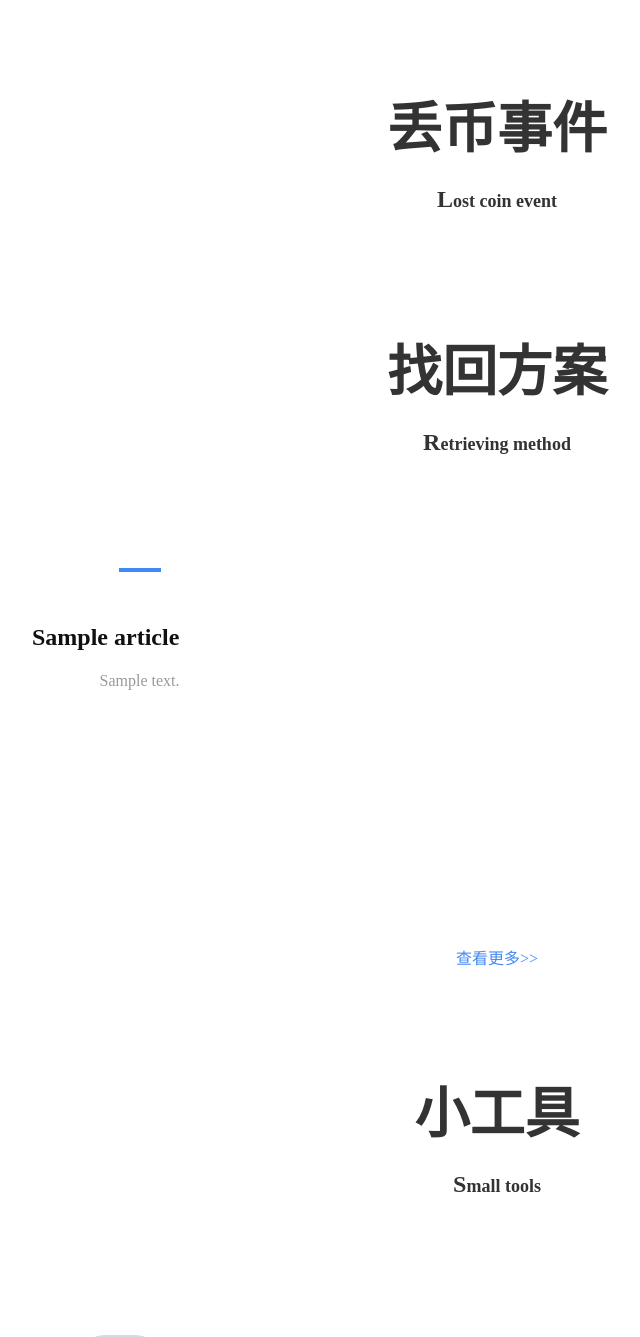
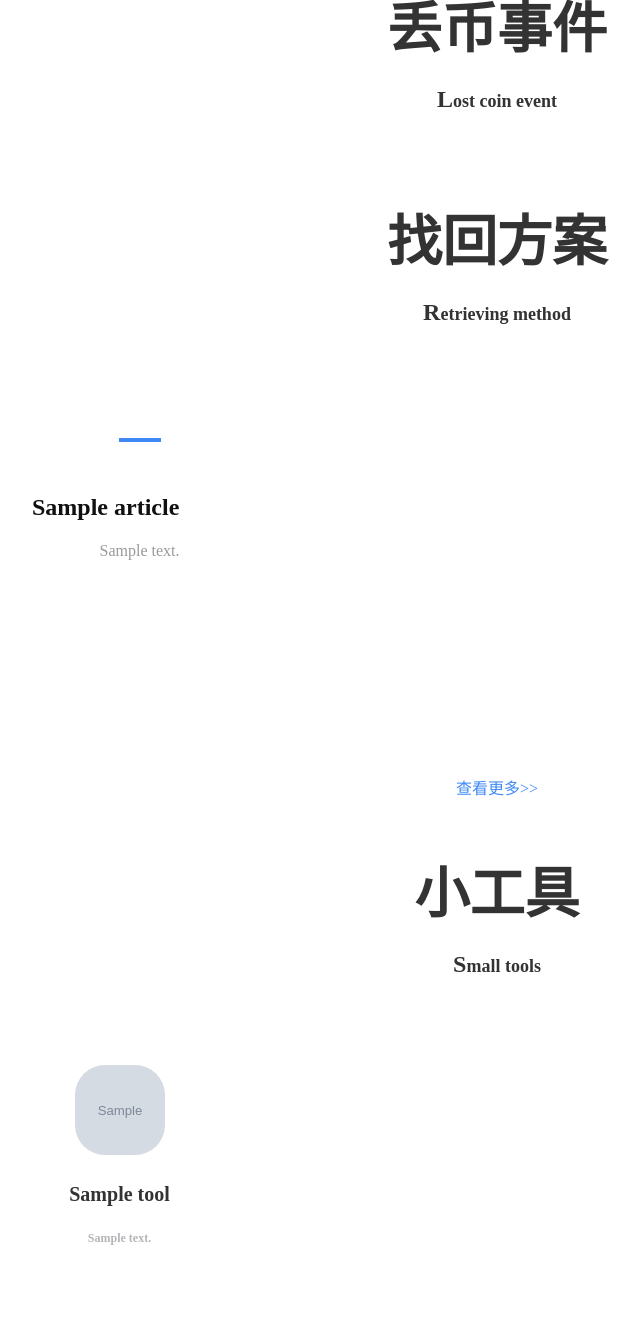
Before and after one commit to guoshijiang/scoinfamily, a Django app: page / in a window 1280 px wide; the page is wider, and only the part inside the window is pictured. Shown: the part 730-2067 px from the top of that part, without its empty margins (143-783 px from the left). Run offline with Django 3.2, Linux system fonts and the light colour scheme; tables that the repository leaves empty hold one stand-in row (values such as "Sample post"); grey boxes marked "Sample" are stand-in pictures; some libraries are stand-ins or nearby versions.

Commit message:
ui修改

```diff
--- a/common/static/web/css/common.css
+++ b/common/static/web/css/common.css
@@ -237,7 +237,7 @@ li {
 }
 .see-more {
   display: block;
-  margin: 70px auto 0;
+  margin: 30px auto 0;
   width: 90px;
   text-align: center;
   font-size: 16px;
@@ -248,7 +248,7 @@ li {
   text-decoration: none;
 }
 .contact-us-container {
-  margin-bottom: 100px;
+  margin-bottom: 20px;
 }
 .contact-us-container .contact-us-title {
   width: 350px;
@@ -274,7 +274,6 @@ li {
 }
 .contact-us-container .contact-us-content .left-contact-box {
   width: 500px;
-  height: 380px;
   display: flex;
   flex-direction: column;
   justify-content: space-between;
@@ -282,7 +281,6 @@ li {
 
 .contact-us-container .contact-us-content .right-contact-box {
   width: 700px;
-  height: 335px;
   border-radius: 5px;
   padding: 10px;
   display: flex;
--- a/common/static/web/css/index.css
+++ b/common/static/web/css/index.css
@@ -123,7 +123,7 @@
   display: flex;
   justify-content: space-around;
   align-items: center;
-  margin-bottom: 160px;
+  margin-bottom: 60px;
 }
 .currency-container li {
   display: flex;
@@ -227,7 +227,7 @@
   line-height: 33px;
 }
 .recovery-scheme-container {
-  margin-top: 100px;
+  margin-top: 50px;
 }
 .recovery-scheme-container .recovery-scheme-content {
   width: 100%;
@@ -282,14 +282,14 @@ margin-top: 50px;
   overflow: hidden;
 }
 .small-tool-container {
-  margin-top: 100px;
-  margin-bottom: 100px;
+  margin-top: 50px;
+  margin-bottom: 50px;
 }
 .small-tool-container .small-tool-content {
   width: 100%;
   display: flex;
   justify-content: space-between;
-  margin-top: 70px;
+  margin-top: 20px;
 }
 .small-tool-container .small-tool-content li {
   width: 245px;
@@ -313,6 +313,7 @@ margin-top: 50px;
   border-radius: 30px;
 }
 .small-tool-container .small-tool-content li .app-name {
+  margin: 0;
   font-size: 20px;
   font-family: PingFang SC;
   font-weight: 600;
@@ -323,9 +324,9 @@ margin-top: 50px;
   -webkit-box-orient: vertical;
   -webkit-line-clamp: 1;
   overflow: hidden;
-  margin-top: 50px;
 }
 .small-tool-container .small-tool-content li .app-desc {
+  margin: 0;
   margin-top: 22px;
   font-size: 12px;
   font-family: PingFang SC;
@@ -336,5 +337,4 @@ margin-top: 50px;
   -webkit-box-orient: vertical;
   -webkit-line-clamp: 2;
   overflow: hidden;
-  margin-top: 50px;
 }
--- a/common/static/web/css/tool.css
+++ b/common/static/web/css/tool.css
@@ -78,7 +78,7 @@
 
 .banner-container {
   height: 640px;
-  padding: 58px 100px 119px;
+  padding: 58px 100px 20px;
 }
 .banner-container .left-banner .banner-title {
   font-size: 48px;
```
